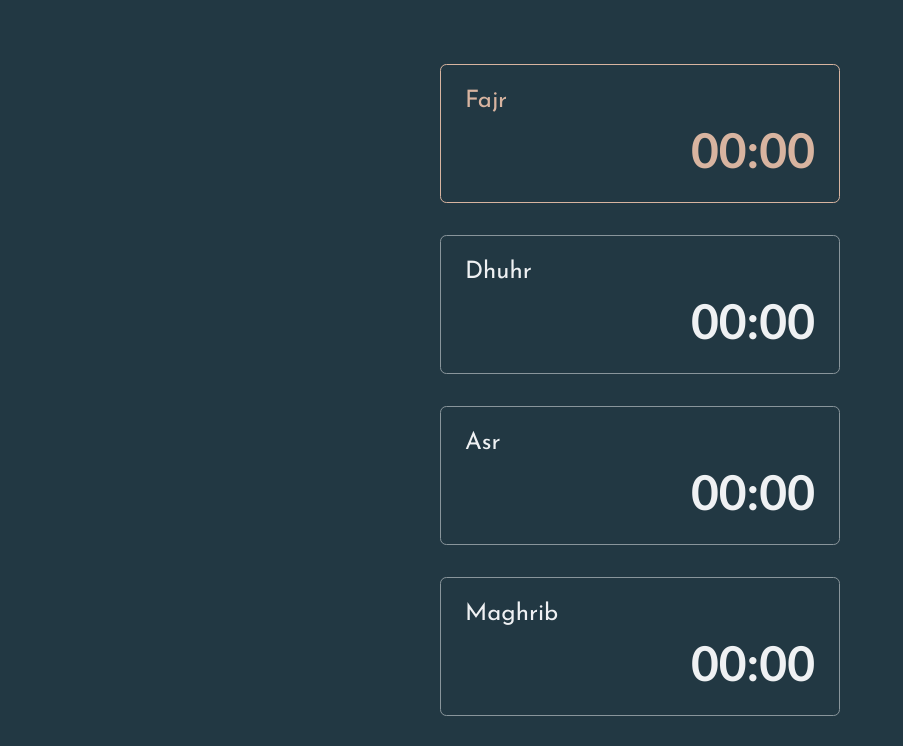
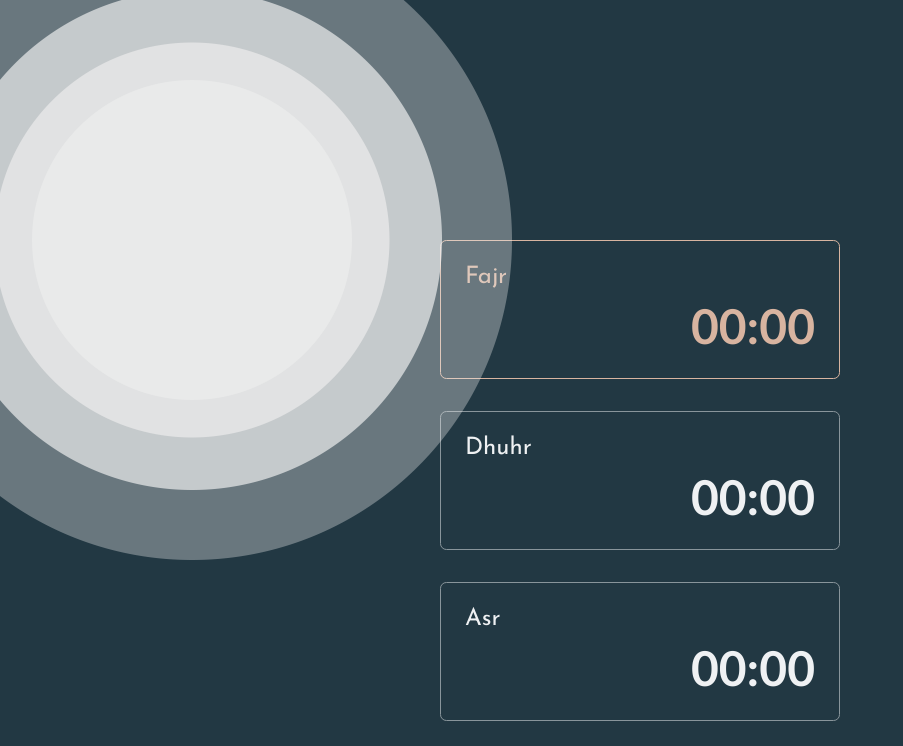
Before and after one commit to murtuzaalisurti/salah, a Next.js app: page / in a window 1280 px wide. Shown: the top 746 px of the page, without its empty margins (0-903 px from the left). Built offline with nearby package versions, Linux system fonts and the light colour scheme; no server answers; a web font is replaced by a local one.

Commit message:
added a visual element and started to work on date display ⚡

```diff
--- a/pages/index.js
+++ b/pages/index.js
@@ -1,8 +1,12 @@
 import Head from 'next/head'
+import Image from 'next/image'
 import { useEffect, useState } from 'react'
 import moment from 'moment';
 
 export default function Home() {
+
+  // islamic calendar
+  // https://api.aladhan.com/v1/gToHCalendar/4/2022?adjustment=1
 
   const [salahTimings, setSalahTimings] = useState({
     fajr: '00:00',
@@ -78,7 +82,6 @@ export default function Home() {
         }).then((res) => {
           return res.json();
         }).then((data) => {
-          // console.log(data.timings);
 
           localStorage.setItem('timings', JSON.stringify(data.timings));
 
@@ -118,7 +121,7 @@ export default function Home() {
 
         result.onchange = () => {
 
-          if(result.state == 'denied'){
+          if (result.state == 'denied') {
             document.querySelector('.alert').style.display = 'initial';
             document.querySelector('.alert').innerHTML = 'Please enable location services!'
           }
@@ -166,17 +169,19 @@ export default function Home() {
       <Head>
         <title>Salah</title>
         <meta name="description" content="Islamic Prayer Timings" />
-        <link rel="icon" href="/favicon.ico" />
       </Head>
 
+      <div className="circle-element">
+        <img className="circles" src="/images/circles.png" alt="circles" />
+      </div>
 
       <main className='main'>
         <div className="alert"></div>
         <div className="timings">
           {Object.keys(salahTimings).map((key, index) => {
-            if(key !== 'sunrise' && key !== 'sunset') {
+            if (key !== 'sunrise' && key !== 'sunset') {
               return (
-                <div className={`salah-time-individual-contain${moment({hour: salahTimings[key].split(':')[0], minute: salahTimings[key].split(':')[1] }).format('x') > milliseconds ? ` pending` : ' done'}`} key={index}>
+                <div className={`salah-time-individual-contain${moment({ hour: salahTimings[key].split(':')[0], minute: salahTimings[key].split(':')[1] }).format('x') > milliseconds ? ` pending` : ' done'}`} key={index}>
                   <div className='whichsalah'>{`${salah[index]}`}</div>
                   <div className="time">{`${salahTimings[key]}`}</div>
                 </div>
@@ -185,9 +190,6 @@ export default function Home() {
           })}
         </div>
       </main>
-
-      <footer>
-      </footer>
     </div>
   )
 }
--- a/styles/styles.scss
+++ b/styles/styles.scss
@@ -14,11 +14,24 @@ body {
 }
 
 .container {
+
     padding: 0 2rem;
+
+    .circle-element {
+
+        .circles {
+            position: absolute;
+            top: -10%;
+            left: -10%;
+            width: 50%;
+            height: auto;
+        }
+
+    }
 }
 
 .main {
-    padding: 4rem 0;
+    padding: 15rem 0 4rem 0;
     display: flex;
     flex-direction: column;
     justify-content: center;
```
Also changed, not shown: public/images/circles.png (added).
